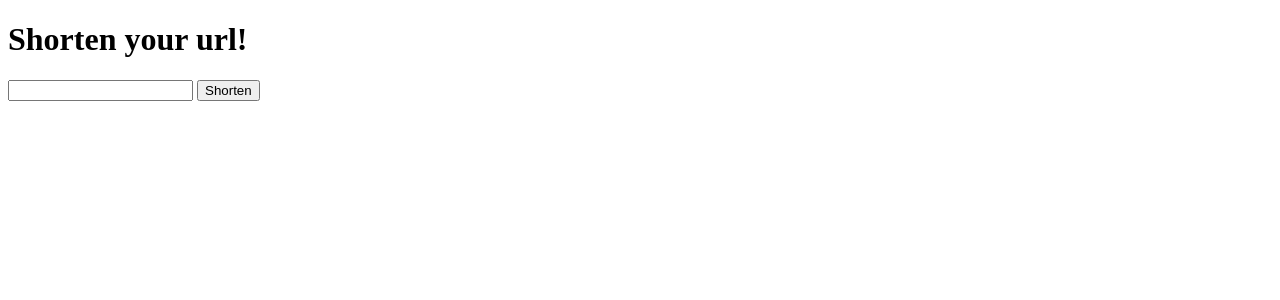
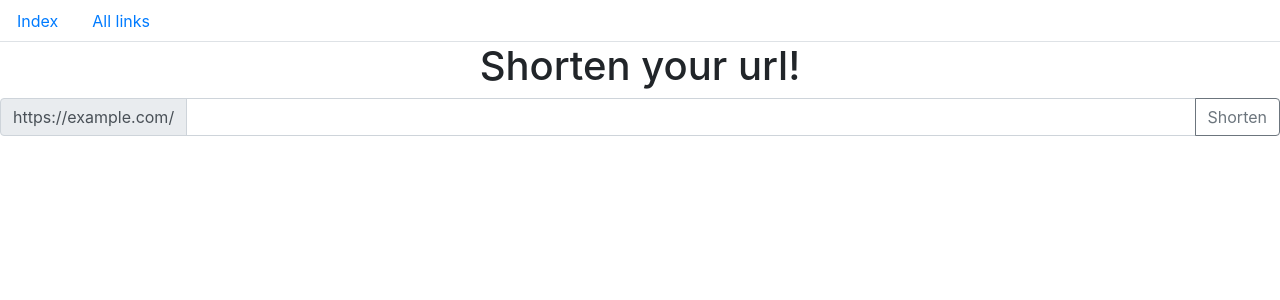
Before and after one commit to ArionTheWanderer/DjangoTinyURL, a Django app: page / in a window 1280 px wide. Shown: the top 300 px of the page. Run offline with Django 3.2, Linux system fonts and the light colour scheme; some libraries are stand-ins or nearby versions.

Commit message:
Bootstrap has been applied

```diff
--- a/apptinyurl/templates/apptinyurl/index.html
+++ b/apptinyurl/templates/apptinyurl/index.html
@@ -2,27 +2,44 @@
 <html lang="en">
 <head>
     <meta charset="UTF-8">
+    <meta name="viewport" content="width=device-width, initial-scale=1, shrink-to-fit=no">
+    <link rel="stylesheet" href="https://stackpath.bootstrapcdn.com/bootstrap/4.3.1/css/bootstrap.min.css" integrity="sha384-ggOyR0iXCbMQv3Xipma34MD+dH/1fQ784/j6cY/iJTQUOhcWr7x9JvoRxT2MZw1T" crossorigin="anonymous">
     <title>Shorten your url!</title>
 </head>
 <body>
-    <div>
+    <ul class="nav nav-tabs">
+        <li class="nav-item">
+            <a class="nav-link" href="{% url 'tinyurl:index' %}">Index</a>
+        </li>
+        <li class="nav-item">
+            <a class="nav-link" href="{% url 'tinyurl:all-links' %}">All links</a>
+        </li>
+    </ul>
+    <div align="center">
         <h1>
             Shorten your url!
         </h1>
         <form action="{% url 'tinyurl:shorten' %}" method="post">
         {% csrf_token %}
-            <span>
+
+            <div class="input-group mb-3">
+                <div class="input-group-prepend">
+                    <span class="input-group-text" id="basic-addon3">https://example.com/</span>
+                </div>
                 {% if long_url %}
-                    <input type="url" name="url" id="url" value="{{ long_url }}">
+                    <input class="form-control" aria-describedby="basic-addon3" type="url" name="url" id="url" value="{{ long_url }}">
                 {% else %}
-                    <input type="url" name="url" id="url">
+                    <input class="form-control" aria-describedby="basic-addon3" type="url" name="url" id="url">
                 {% endif %}
-                <input type="submit" value="Shorten">
-            </span>
+                <div class="input-group-append">
+                    <input class="btn btn-outline-secondary" type="submit" value="Shorten">
+                </div>
+            </div>
+
         </form>
         <div>
-            {% if short_url %}<p>{{ short_url }}</p>{% endif %}
-            {% if error_message %}<p><strong>{{ error_message }}</strong></p>{% endif %}
+            {% if short_url %}<h5 class="font-weight-light">{{ short_url }}</h5>{% endif %}
+            {% if error_message %}<h5 class="font-weight-light"><strong>{{ error_message }}</strong></h5>{% endif %}
         </div>
     </div>
 </body>
--- a/tinyUrlProject/urls.py
+++ b/tinyUrlProject/urls.py
@@ -17,6 +17,6 @@ from django.contrib import admin
 from django.urls import include, path
 
 urlpatterns = [
-    path('', include('apptinyurl.urls')),
-    path('admin/', admin.site.urls)
+    path('admin/', admin.site.urls),
+    path('', include('apptinyurl.urls'))
 ]
```
Also changed, not shown: apptinyurl/templates/apptinyurl/url_list.html (+18 -8 lines).
